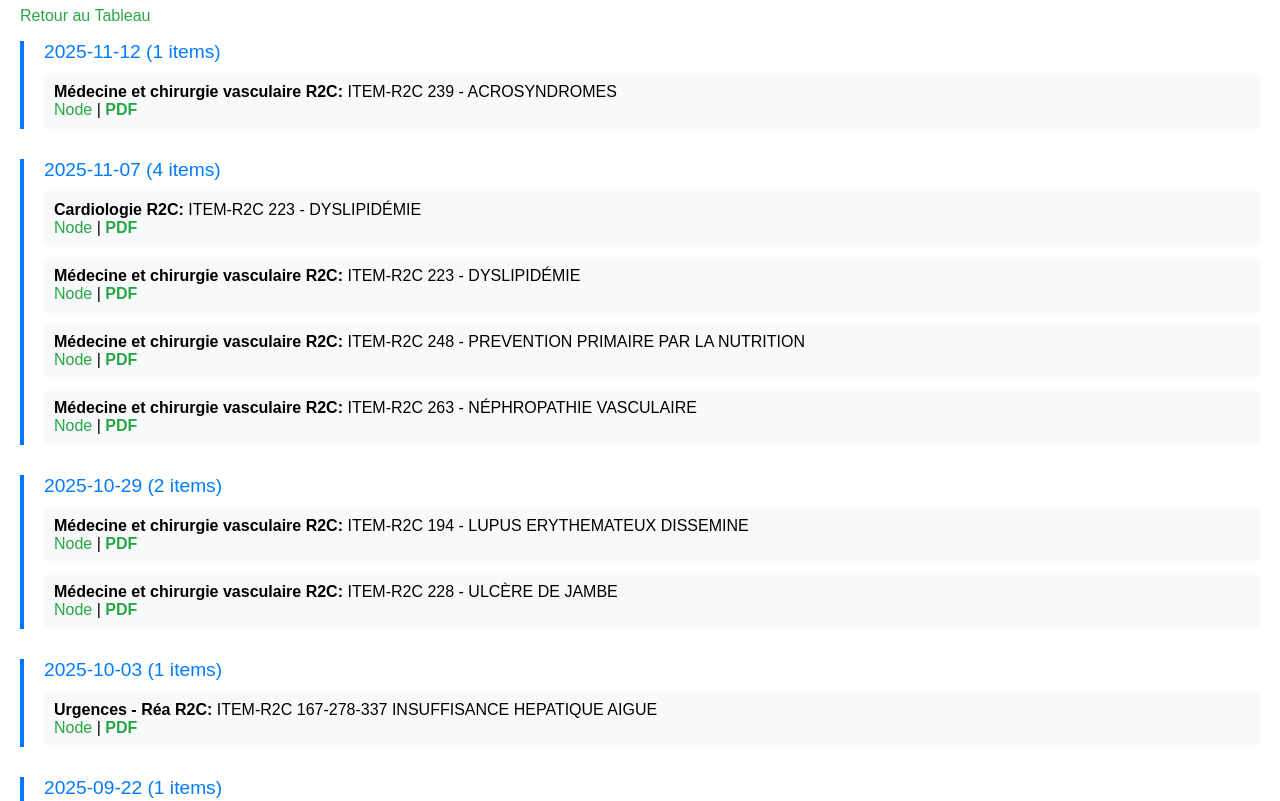
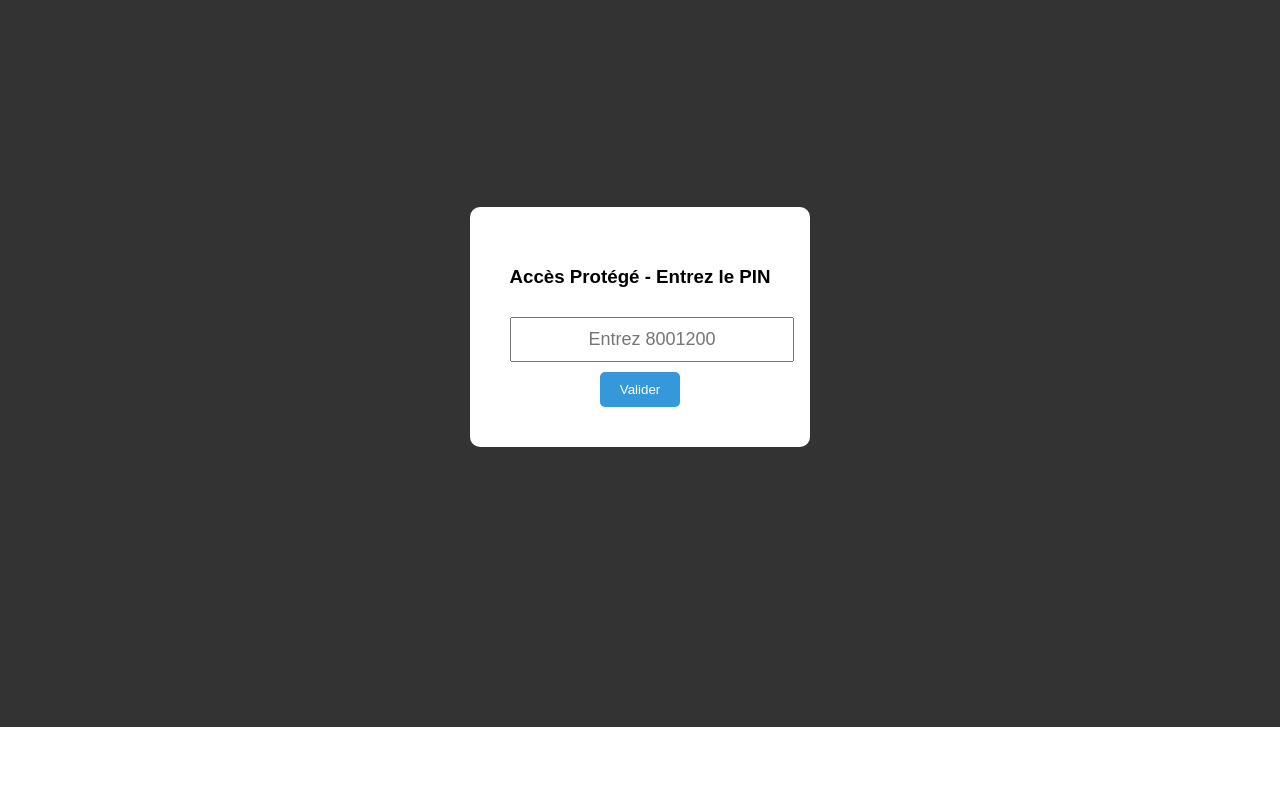
Before and after one commit to achma-learning/pdf2learn4med, a plain HTML site: page changelog.html in a window 1280 px wide. Shown: the part 73-874 px from the top of the page. After the commit the page ends 800 px from the top, so only its background shows below. Drawn offline with Linux system fonts and the light colour scheme.

Commit message:
Update changelog.html

```diff
--- a/changelog.html
+++ b/changelog.html
@@ -2,7 +2,7 @@
 <html lang="fr">
 <head>
     <meta charset="UTF-8">
-    <title>S-ECN Viewer - Changelog</title>
+    <title>S-ECN Viewer - Changelog (Protégé)</title>
     <style>
         body { font-family: Arial, sans-serif; margin: 20px; }
         .date-group { margin-bottom: 30px; border-left: 4px solid #007bff; padding-left: 20px; }
@@ -11,16 +11,73 @@
         a { color: #28a745; text-decoration: none; }
         a:hover { text-decoration: underline; }
         .pdf-link { color: #28a745; font-weight: bold; }
+        #pin-prompt {
+            position: fixed; top: 0; left: 0; width: 100%; height: 100%;
+            background: rgba(0,0,0,0.8); z-index: 9999; display: flex;
+            align-items: center; justify-content: center;
+        }
+        .pin-box {
+            background: white; padding: 40px; border-radius: 10px;
+            text-align: center; max-width: 300px;
+        }
+        .pin-box input { width: 100%; padding: 10px; margin: 10px 0; font-size: 18px; text-align: center; }
+        .pin-box button { padding: 10px 20px; background: #3498db; color: white; border: none; border-radius: 5px; cursor: pointer; }
+        .hidden { display: none !important; }
     </style>
 </head>
 <body>
-    <h1>S-ECN Changelog - Mises à Jour par Date</h1>
-    <p><a href="index.html">Retour au Tableau</a></p>
-    <div id="changelog"></div>
+    <!-- PIN Prompt Overlay -->
+    <div id="pin-prompt">
+        <div class="pin-box">
+            <h3>Accès Protégé - Entrez le PIN</h3>
+            <input type="password" id="pin-input" placeholder="Entrez 8001200" maxlength="7">
+            <br>
+            <button onclick="checkPin()">Valider</button>
+            <p id="error-msg" style="color: red; display: none;">PIN incorrect !</p>
+        </div>
+    </div>
+
+    <!-- Main Content (hidden until PIN correct) -->
+    <div id="main-content" class="hidden">
+        <h1>S-ECN Changelog - Mises à Jour par Date</h1>
+        <p><a href="index.html">Retour au Tableau</a></p>
+        <div id="changelog"></div>
+    </div>
 
     <script src="config.js"></script>
     <script>
-        (async function() {
+        const CORRECT_PIN = '8001200';
+
+        function checkPin() {
+            const input = document.getElementById('pin-input').value;
+            const errorMsg = document.getElementById('error-msg');
+            if (input === CORRECT_PIN) {
+                // Store in sessionStorage (valid for this browser session)
+                sessionStorage.setItem('ecn-pin', 'valid');
+                document.getElementById('pin-prompt').classList.add('hidden');
+                document.getElementById('main-content').classList.remove('hidden');
+                loadChangelog();  // Load the content
+            } else {
+                errorMsg.style.display = 'block';
+                document.getElementById('pin-input').value = '';  // Clear input
+                setTimeout(() => { errorMsg.style.display = 'none'; }, 3000);
+            }
+        }
+
+        // Check if PIN already entered this session
+        if (sessionStorage.getItem('ecn-pin') === 'valid') {
+            document.getElementById('pin-prompt').classList.add('hidden');
+            document.getElementById('main-content').classList.remove('hidden');
+            loadChangelog();
+        }
+
+        // Allow Enter key to submit PIN
+        document.getElementById('pin-input').addEventListener('keypress', function(e) {
+            if (e.key === 'Enter') checkPin();
+        });
+
+        // Main changelog loader (original code)
+        async function loadChangelog() {
             const data = await loadData();
             const grouped = data.reduce((acc, item) => {
                 const date = item.date === 'N/A' ? 'Sans date' : item.date;
@@ -44,7 +101,7 @@
                 html += '</div>';
             });
             document.getElementById('changelog').innerHTML = html;
-        })();
+        }
     </script>
 </body>
 </html>
```
